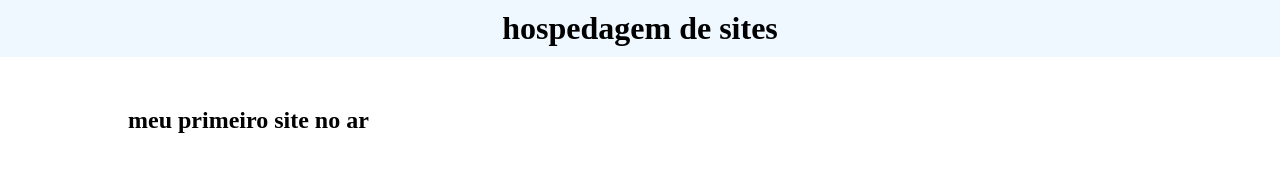
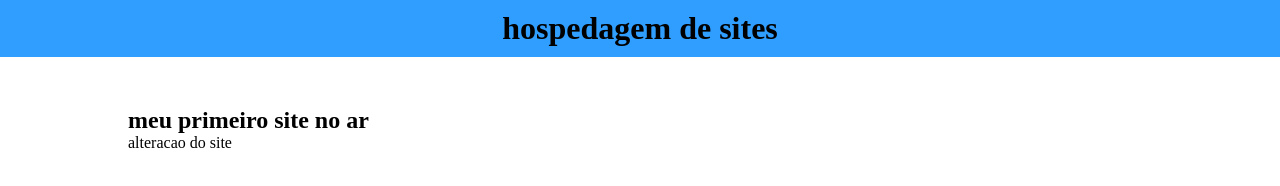
Before and after one commit to vitorsebastiao66-beep/site-no-ar, a plain HTML site: page index.html in a window 1280 px wide. Drawn offline with Linux system fonts and the light colour scheme.

Commit message:
updata index.html

```diff
--- a/index.html
+++ b/index.html
@@ -12,6 +12,7 @@
     </header>
     <main>
         <h2>meu primeiro site no ar</h2>
+        <p>alteracao do site</p>
     </main>
 
 </body>
--- a/style.css
+++ b/style.css
@@ -6,7 +6,7 @@
 header{
     padding: 10px;
     text-align: center;
-    background-color: aliceblue;
+    background-color: rgb(48, 158, 255);
 }
 main{
     padding: 50px 10%;
```
